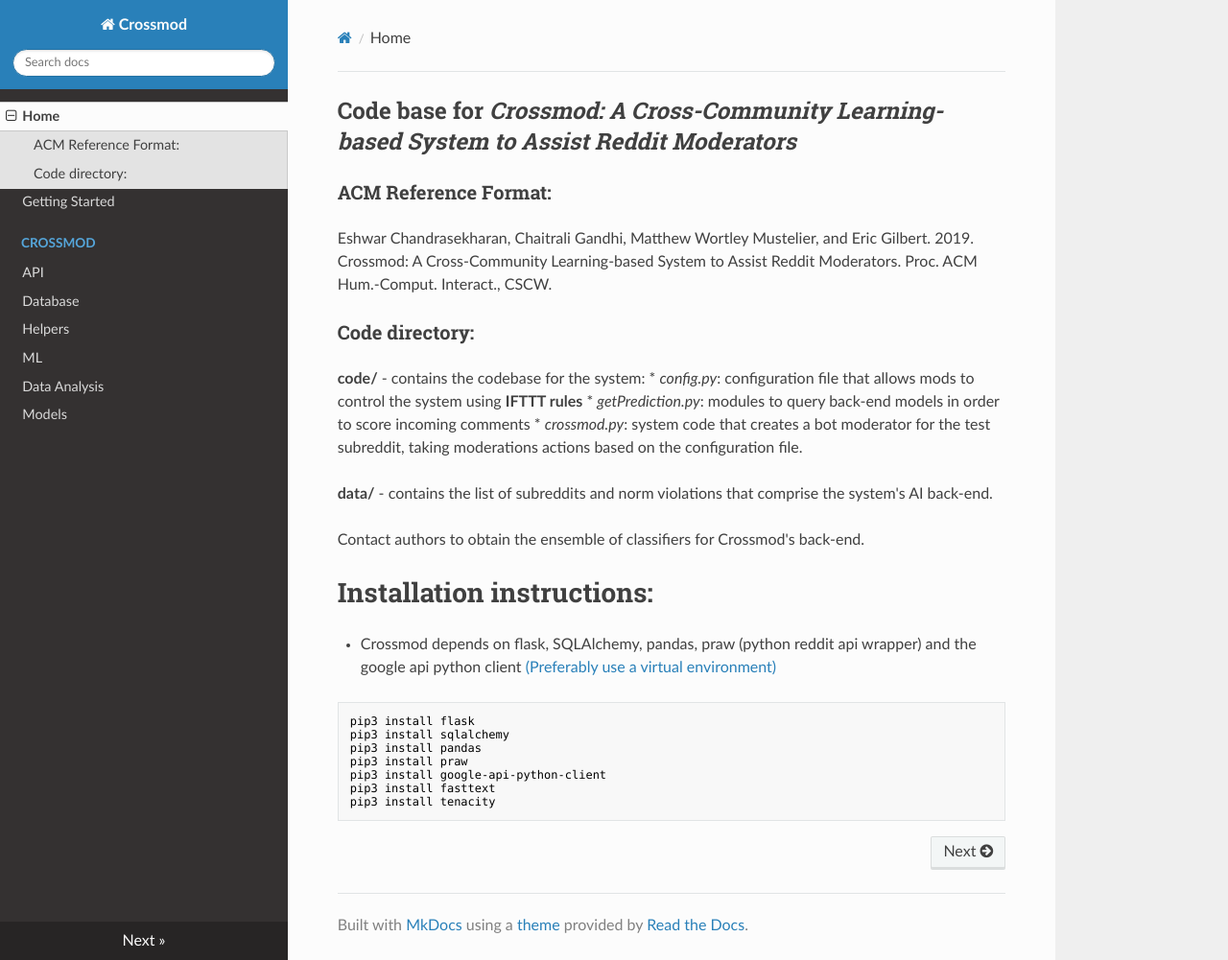
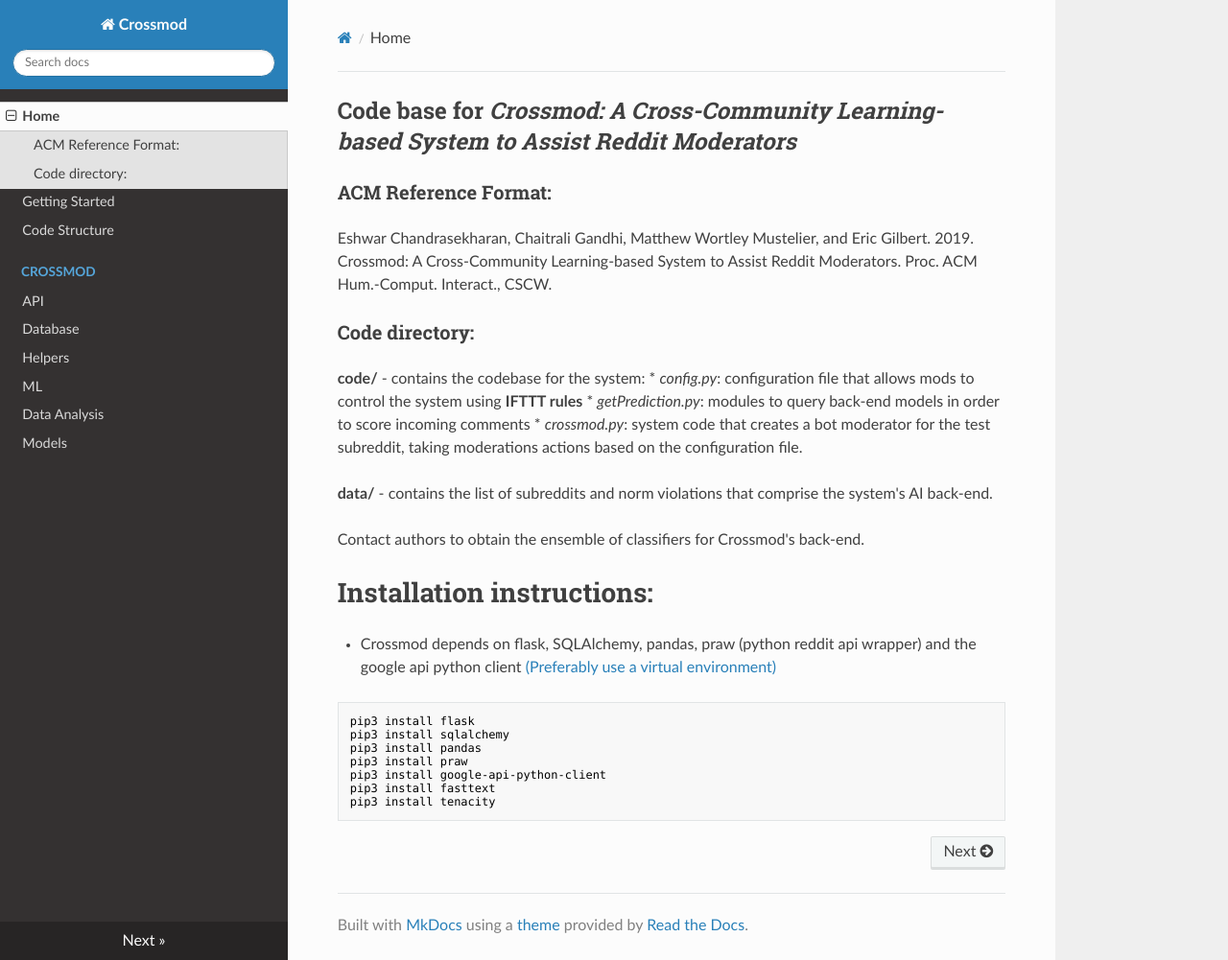
Before and after one commit to adishy/crossmod, an MkDocs documentation site: the page built from docs/index.md, in a window 1280 px wide and 1001 px high. Shown: the whole window at 96% size. Built offline with MkDocs 1.6.1, drawn with Linux system fonts in a browser that asks for light colours; nearby versions of some CDN libraries.

Commit message:
Add code structure to docs

```diff
--- a/mkdocs.yml
+++ b/mkdocs.yml
@@ -2,6 +2,7 @@
 nav:
     - Home: index.md
     - Getting Started: getting_started.md
+    - Code Structure: code_structure.md
     - Crossmod:
         - API: crossmod/api.md
         - Database: crossmod/db.md
```
Also changed, not shown: docs/crossmod/code_structure.md (added, +1 -0 lines).
